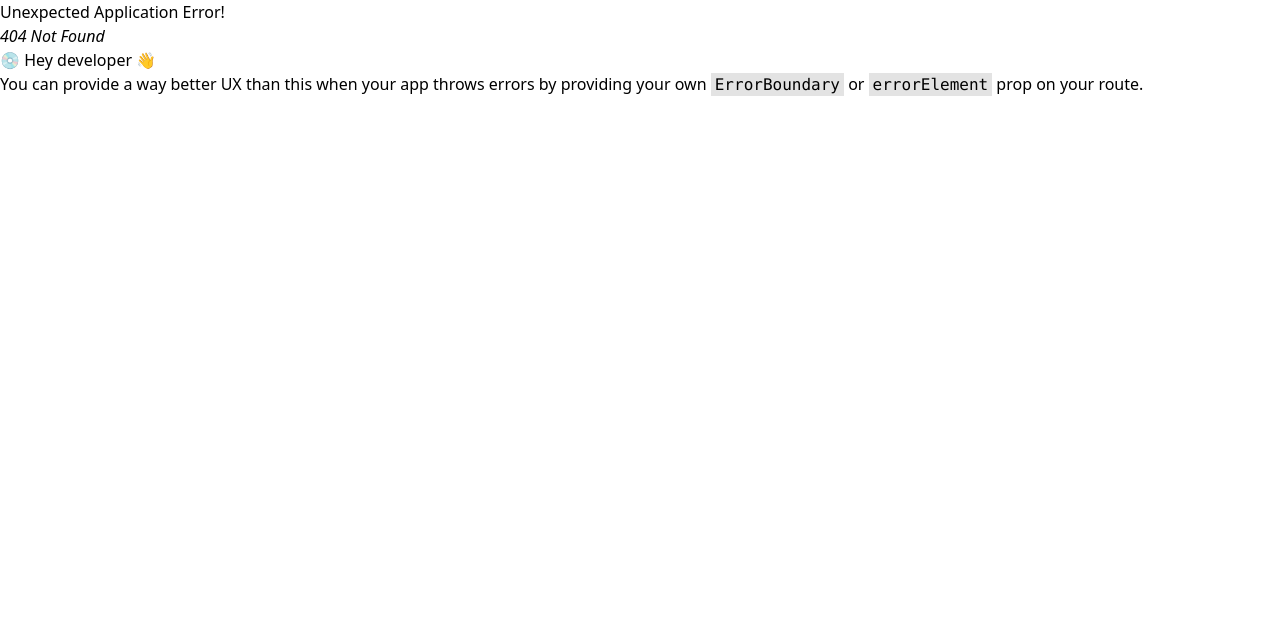
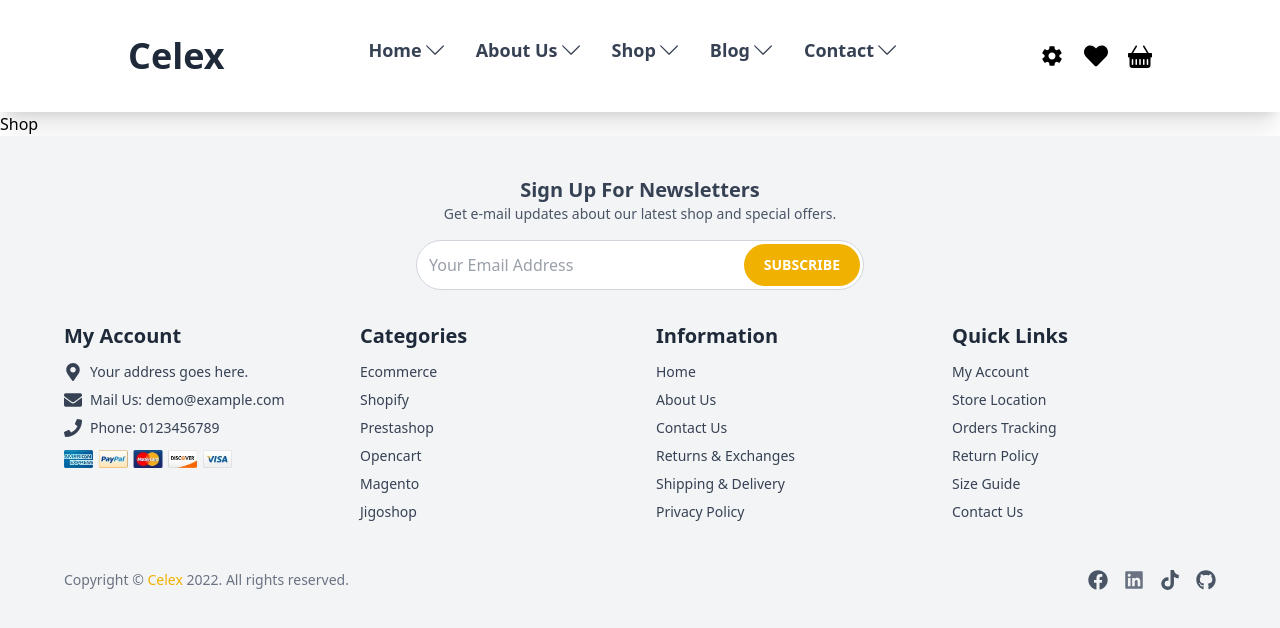
Before and after one commit to fakharabbasbhatti/Ecommerce-Website-1, a React (Vite) app: page /shop in a window 1280 px wide. Before the commit this address had no page. Shown: the top 628 px of the page. Built offline with nearby package versions, Linux system fonts and the light colour scheme.

Commit message:
Structure App.jsx

```diff
--- a/src/Components/Navbar.jsx
+++ b/src/Components/Navbar.jsx
@@ -95,7 +95,7 @@ const Navbar = () => {
           <ul className="hidden lg:flex text-lg space-x-8 font-bold p-3">
             <li className="h-10 transition-all duration-300">
               <Link
-                to="#"
+                to="/"
                 className="flex items-center hover:text-[#F0B100] gap-1 text-gray-700"
               >
                 Home <SlArrowDown />
@@ -103,7 +103,7 @@ const Navbar = () => {
             </li>
             <li className="h-10 transition-all duration-300">
               <Link
-                to="#"
+                to="/about"
                 className="flex items-center hover:text-[#F0B100] gap-1 text-gray-700"
               >
                 About Us <SlArrowDown />
@@ -115,7 +115,7 @@ const Navbar = () => {
               onMouseLeave={() => setShopLinksVisible(false)}
             >
               <Link
-                to="#"
+                to="/shop"
                 className="flex items-center hover:text-[#F0B100] gap-1 text-gray-700"
               >
                 Shop <SlArrowDown />
@@ -127,7 +127,7 @@ const Navbar = () => {
               onMouseLeave={() => setblogshow(false)}
             >
               <Link
-                to="#"
+                to="/blog"
                 className="flex items-center hover:text-[#F0B100] gap-1 text-gray-700"
               >
                 Blog <SlArrowDown />
@@ -136,7 +136,7 @@ const Navbar = () => {
 
             <li className="h-10 transition-all duration-300">
               <Link
-                to="#"
+                to="/contact"
                 className="flex items-center hover:text-[#F0B100] gap-1 text-gray-700"
               >
                 Contact <SlArrowDown />
--- a/src/Pages/About.jsx
+++ b/src/Pages/About.jsx
@@ -4,7 +4,7 @@ import Hero from '../Components/Home/Hero';
 const About = () => {
   return (
     <div>
-        <Hero/>
+        About Page
     </div>
   )
 }
--- a/src/Pages/Blog.jsx
+++ b/src/Pages/Blog.jsx
@@ -4,7 +4,7 @@ import Start from '../Components/Blog/Start';
 const Blog = () => {
   return (
     <div>
-        <Start/>
+        Blog
     </div>
   )
 }
--- /dev/null
+++ b/src/Pages/Shop.jsx
@@ -0,0 +1,9 @@
+import React from 'react'
+
+const Shop = () => {
+  return (
+    <div>Shop</div>
+  )
+}
+
+export default Shop;
```
Also changed, not shown: src/App.jsx (+31 -28 lines).
